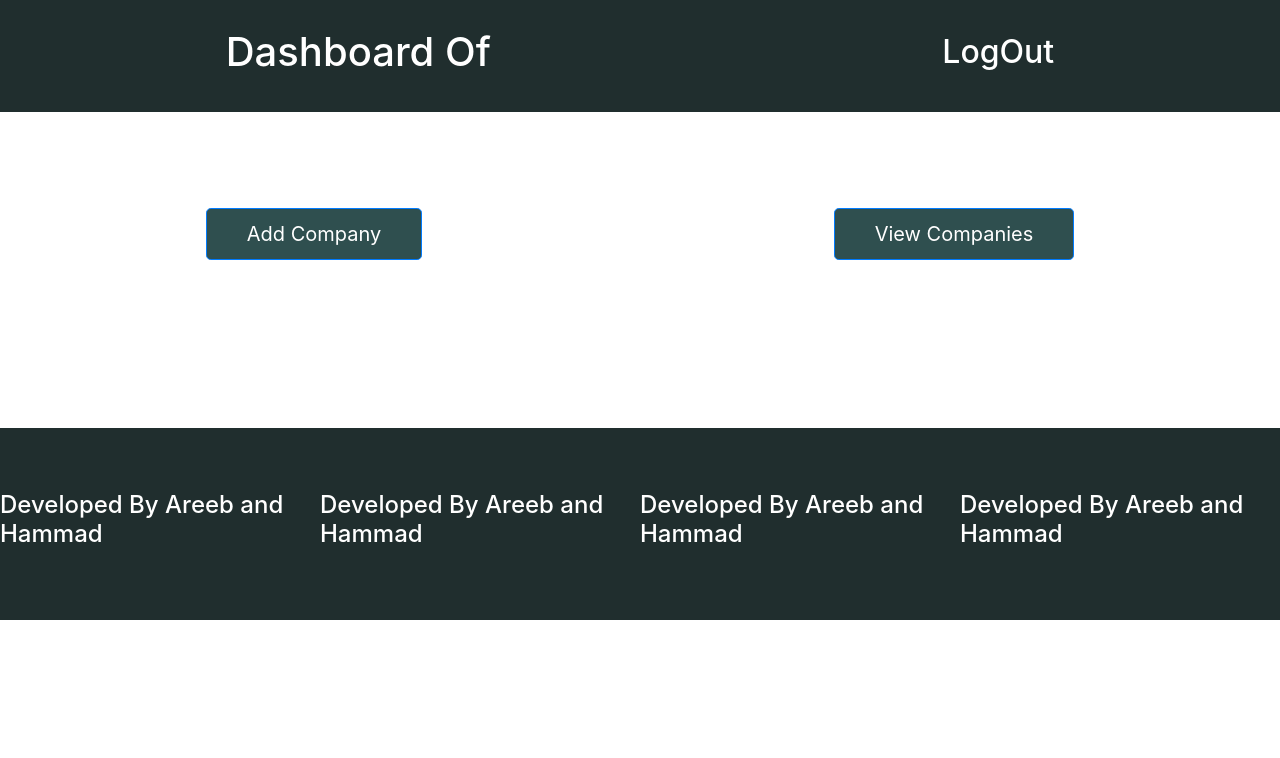
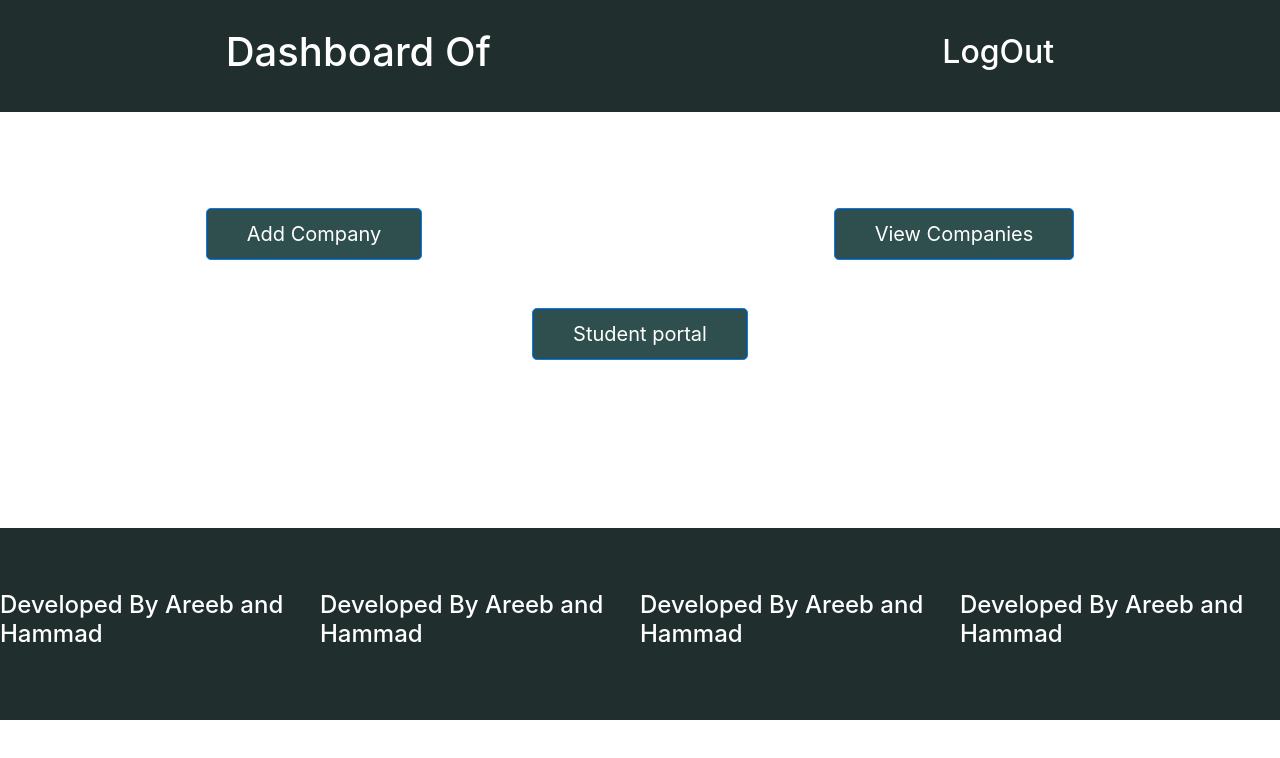
Before and after one commit to areebshakeel/QApp, a React (Create React App) app: page /dashboard in a window 1280 px wide. Shown: the top 758 px of the page. Built offline with nearby package versions, Linux system fonts and the light colour scheme.

Commit message:
portal init

```diff
--- a/src/views/dashboard/index.js
+++ b/src/views/dashboard/index.js
@@ -57,7 +57,11 @@ function DashboardCompany(){
 
    </Row>
 
-
+        <Row style={{display:'flex', justifyContent: 'center',marginTop:'3rem'}}>
+            <Col>
+            <Button text='Student portal'/>
+            </Col>
+        </Row>
 
 
 
```
Also changed, not shown: src/components/view/studentportal/index.js (added, +19 -0 lines), 1 other file (tests, documents, lock files or other folders).
